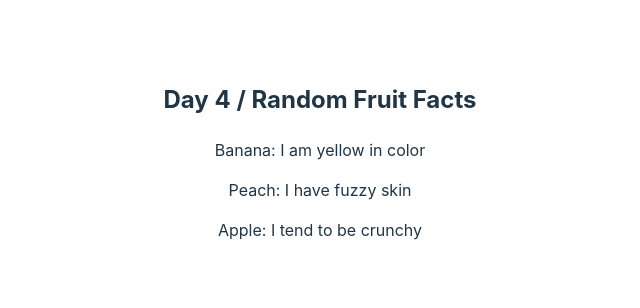
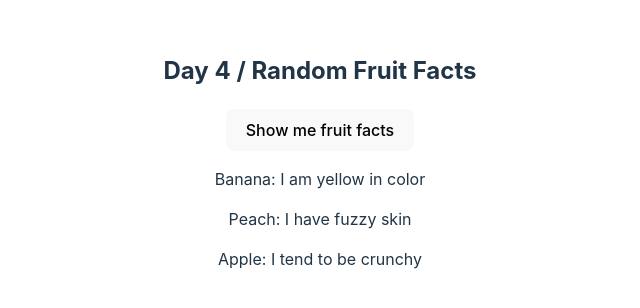
Before and after one commit to victorelgersma/day4_react_ts, a React (Vite) app: page / in a window 1280 px wide. Shown: the part 240-548 px from the top of the page, without its empty margins (320-960 px from the left). Built offline with nearby package versions, Linux system fonts and the light colour scheme.

Commit message:
added button with text

```diff
--- a/src/App.tsx
+++ b/src/App.tsx
@@ -10,6 +10,7 @@ function App() {
   return (
     <>
       <h2>Day 4 / Random Fruit Facts</h2>
+      <button>Show me fruit facts</button>
       {fruitFactsArray.map(({ name, fact }) => (
         <div key={name}>
           <p>
```
